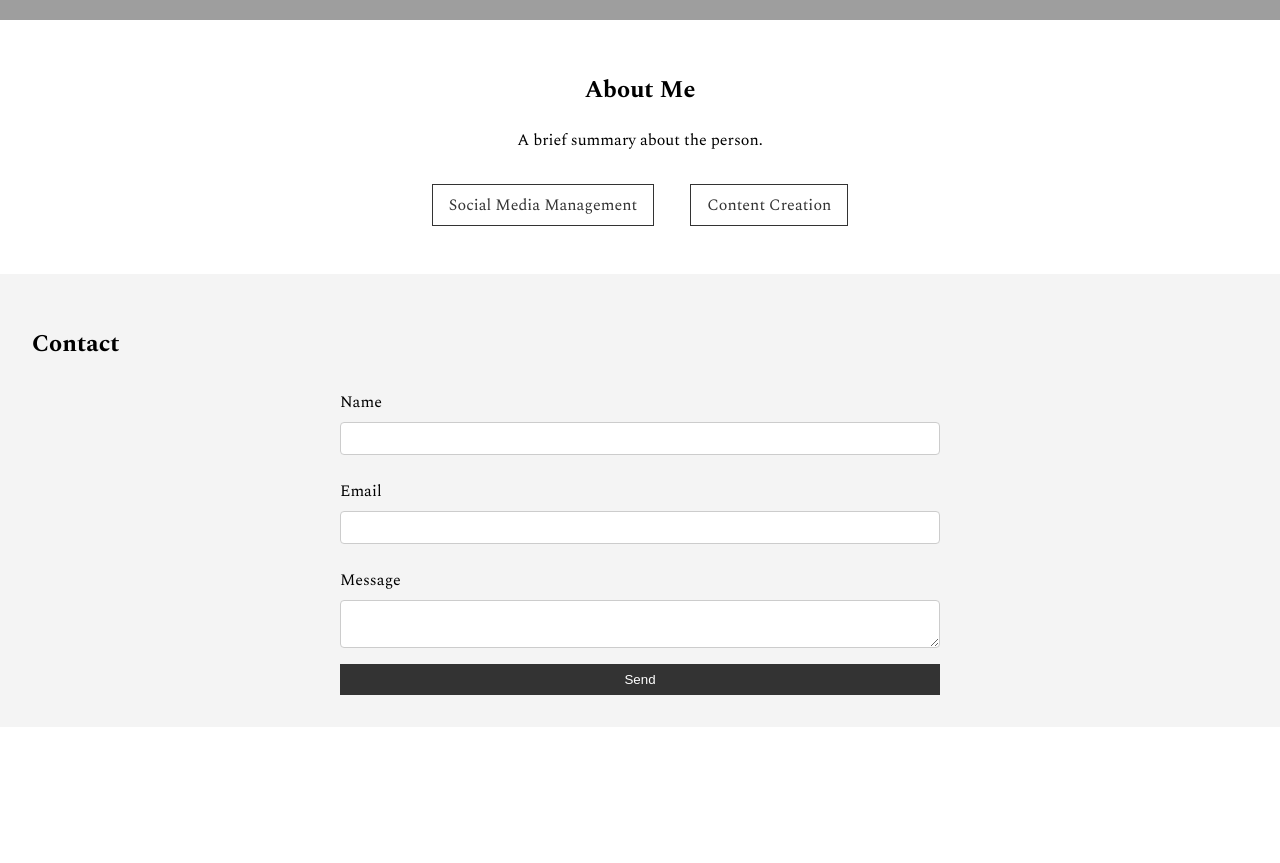
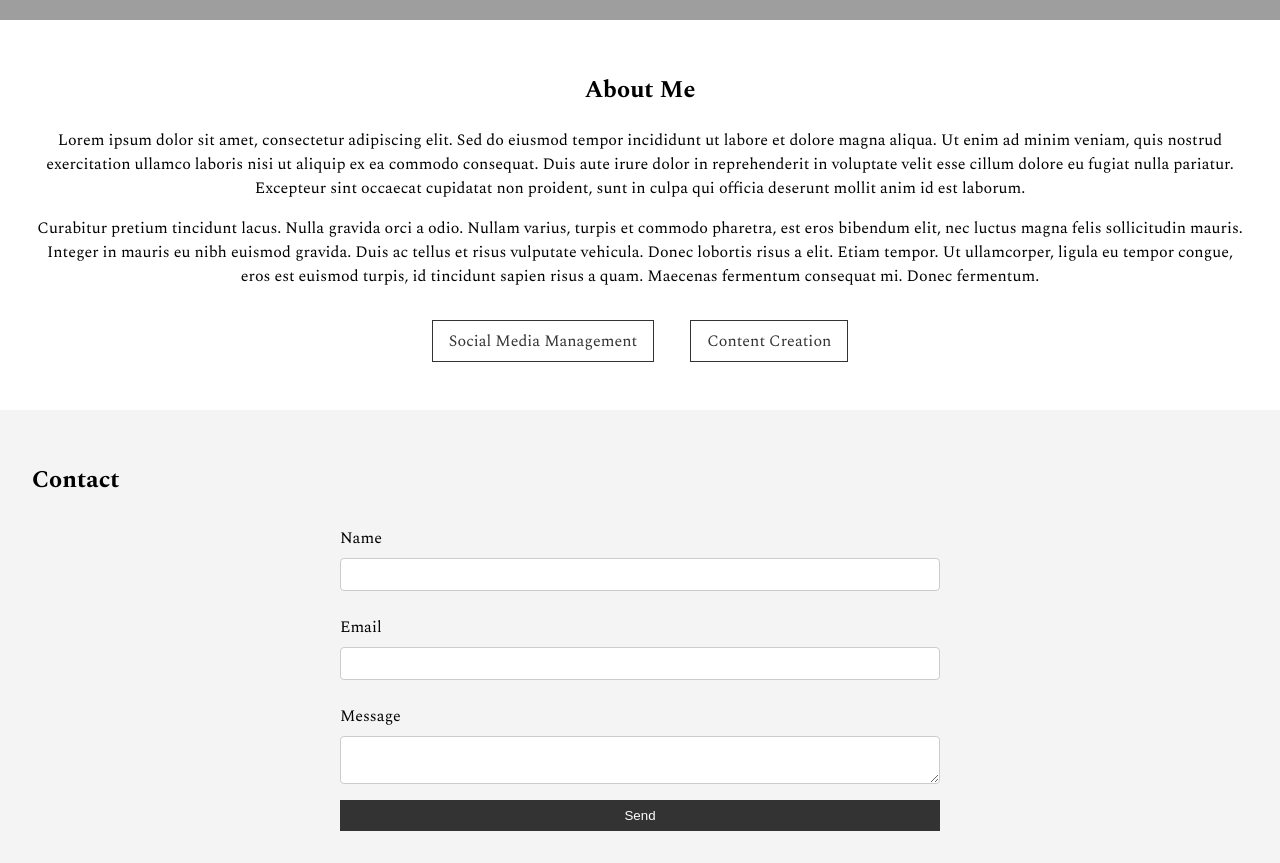
Before and after one commit to andrewdent1/b-portfolio, a plain HTML site: page index.html in a window 1280 px wide. Shown: the part 780-1643 px from the top of the page. Before the commit the page ends 1507 px from the top, so only its background shows below. Drawn offline with nearby package versions, Linux system fonts and the light colour scheme; grey boxes are pictures that could not be loaded.

Commit message:
Update index.html

```diff
--- a/index.html
+++ b/index.html
@@ -34,7 +34,8 @@
         </section>
         <section class="summary">
             <h2>About Me</h2>
-            <p>A brief summary about the person.</p>
+            <p>Lorem ipsum dolor sit amet, consectetur adipiscing elit. Sed do eiusmod tempor incididunt ut labore et dolore magna aliqua. Ut enim ad minim veniam, quis nostrud exercitation ullamco laboris nisi ut aliquip ex ea commodo consequat. Duis aute irure dolor in reprehenderit in voluptate velit esse cillum dolore eu fugiat nulla pariatur. Excepteur sint occaecat cupidatat non proident, sunt in culpa qui officia deserunt mollit anim id est laborum.</p>
+            <p>Curabitur pretium tincidunt lacus. Nulla gravida orci a odio. Nullam varius, turpis et commodo pharetra, est eros bibendum elit, nec luctus magna felis sollicitudin mauris. Integer in mauris eu nibh euismod gravida. Duis ac tellus et risus vulputate vehicula. Donec lobortis risus a elit. Etiam tempor. Ut ullamcorper, ligula eu tempor congue, eros est euismod turpis, id tincidunt sapien risus a quam. Maecenas fermentum consequat mi. Donec fermentum.</p>
             <div class="portfolio-links">
                 <a href="social_media_management.html">Social Media Management</a>
                 <a href="content_creation.html">Content Creation</a>
```
